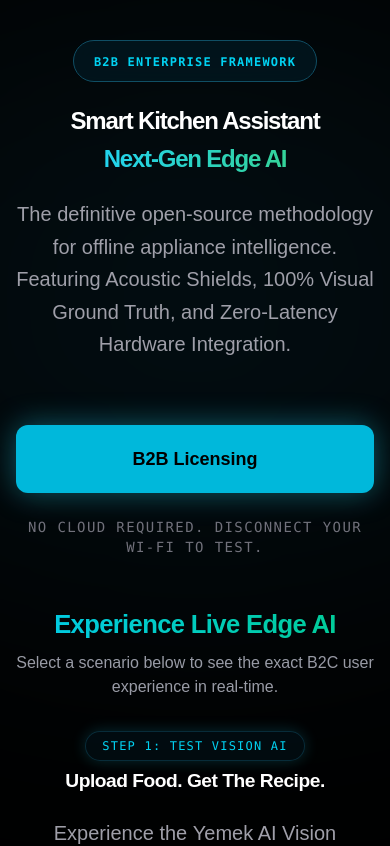
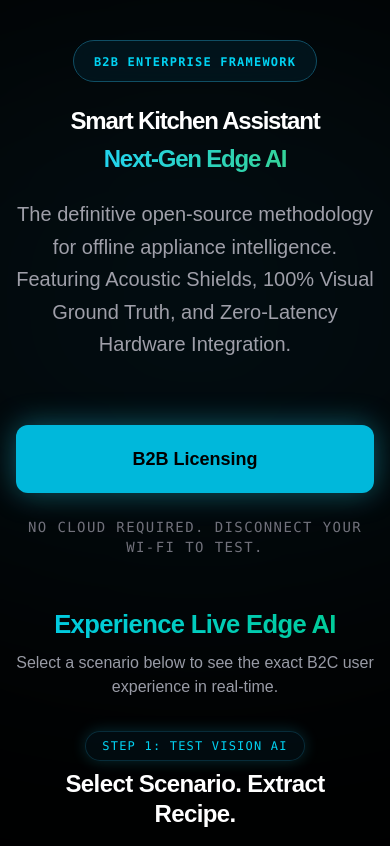
Before and after one commit to yemekyarismasi/smart-kitchen-assistant, a Next.js app: page / in a window 390 px wide. Shown: the top 846 px of the page. Built offline with nearby package versions, Linux system fonts and the light colour scheme.

Commit message:
Change upload food heading and description to match scenario selection behavior

```diff
--- a/src/components/DemoSection.js
+++ b/src/components/DemoSection.js
@@ -88,11 +88,11 @@ export default function DemoSection() {
             Step 1: Test Vision AI
           </div>
 
-          <h2 className="text-[1.2rem] min-[400px]:text-[1.3rem] sm:text-xl md:text-2xl lg:text-3xl font-black tracking-tight leading-tight text-white whitespace-nowrap">
-            Upload Food. Get The Recipe.
+          <h2 className="text-2xl sm:text-3xl lg:text-4xl font-black tracking-tight leading-tight text-white">
+            Select Scenario. Extract Recipe.
           </h2>
           <p className="text-xl text-zinc-400 leading-relaxed font-light mb-8">
-            Experience the <strong>Yemek AI Vision Technology</strong>. Upload any food image and watch the AI extract a complete recipe instantly.
+            Experience the <strong>Yemek AI Vision Technology</strong>. Select any food scenario below and watch the AI extract a complete recipe instantly.
           </p>
 
           <div className="flex flex-col gap-4">
```
